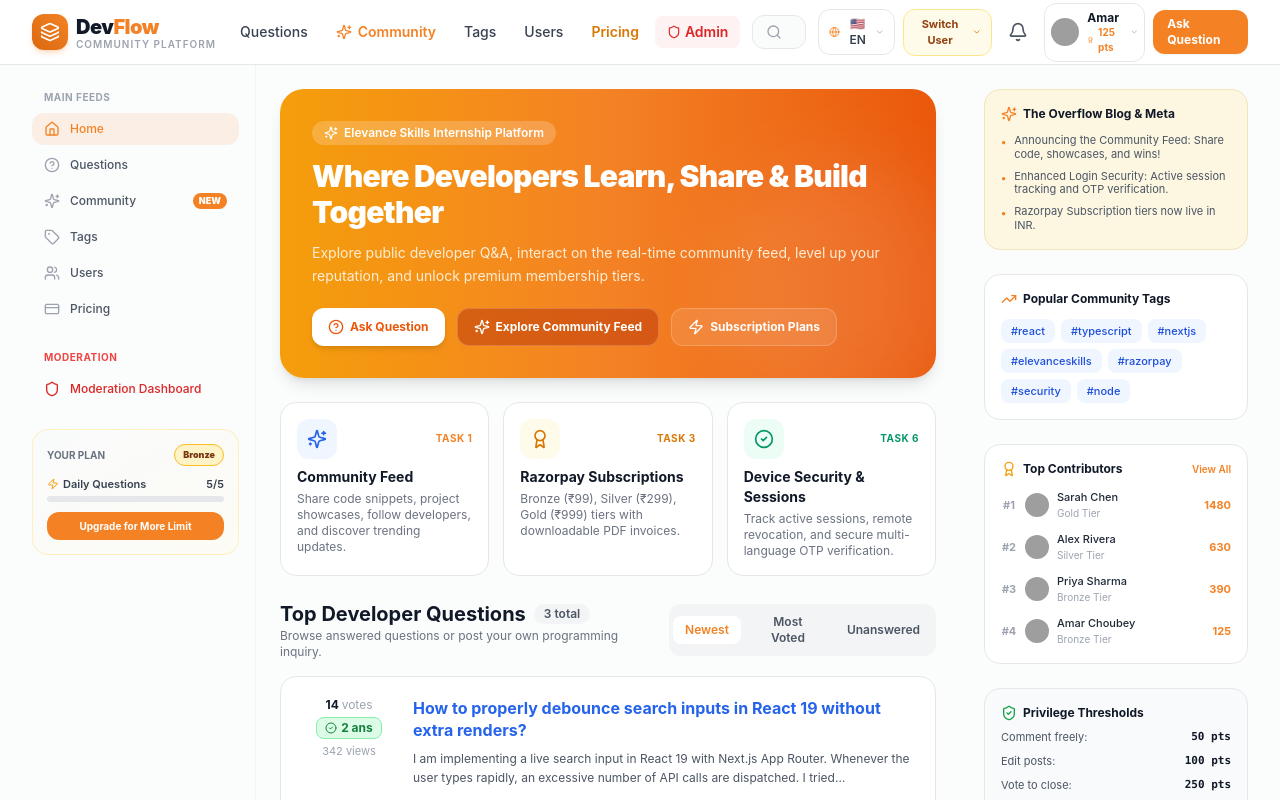
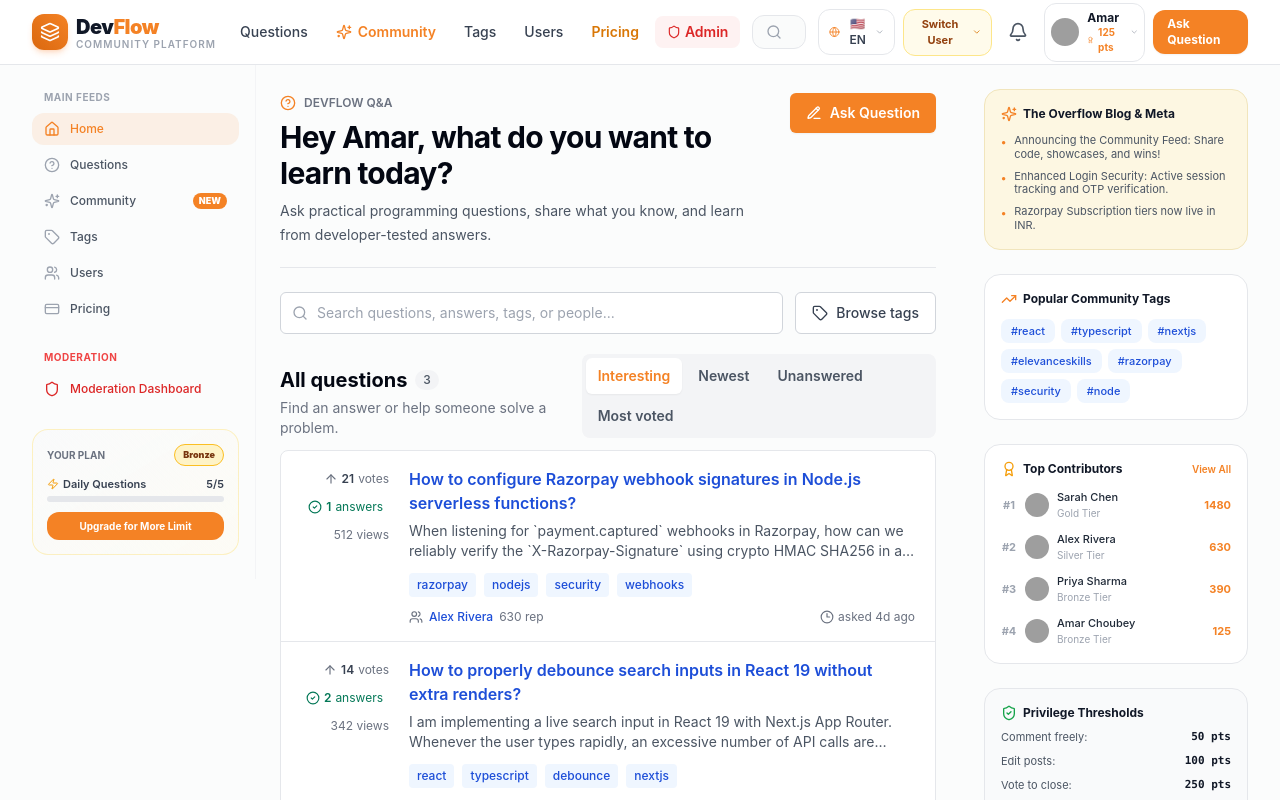
Before and after one commit to AmArChOuBeYu2/devflow-community-platform, a Next.js app: page / in a window 1280 px wide. Shown: the top 800 px of the page. Built offline with nearby package versions, Linux system fonts and the light colour scheme; grey boxes are pictures that could not be loaded.

Commit message:
Refactor home into Stack Overflow-style Q&A feed

```diff
--- a/src/app/page.tsx
+++ b/src/app/page.tsx
@@ -1,274 +1,194 @@
 "use client";
 
-import React, { useState } from "react";
+import React, { useMemo, useState } from "react";
 import Link from "next/link";
 import { Sidebar } from "@/components/layout/Sidebar";
 import { RightSidebar } from "@/components/layout/RightSidebar";
 import { useQuestions } from "@/context/QuestionsContext";
-import { useLanguage } from "@/context/LanguageContext";
 import { useAuth } from "@/context/AuthContext";
 import { useSubscription } from "@/context/SubscriptionContext";
-import {
-  HelpCircle,
-  Sparkles,
-  ArrowRight,
-  CheckCircle2,
-  TrendingUp,
-  MessageSquare,
-  Award,
-  Zap,
-  Tag,
-} from "lucide-react";
+import { Search, MessageSquare, CircleHelp, CheckCircle2, ArrowUp, Clock3, Tag, Users, ChevronRight, PencilLine } from "lucide-react";
+
+type QuestionTab = "interesting" | "newest" | "unanswered" | "votes";
+
+function timeAgo(value: string) {
+  const timestamp = new Date(value).getTime();
+  if (!Number.isFinite(timestamp)) return "recently";
+  const seconds = Math.max(0, Math.floor((Date.now() - timestamp) / 1000));
+  if (seconds < 60) return "just now";
+  if (seconds < 3600) return `${Math.floor(seconds / 60)}m ago`;
+  if (seconds < 86400) return `${Math.floor(seconds / 3600)}h ago`;
+  if (seconds < 604800) return `${Math.floor(seconds / 86400)}d ago`;
+  return new Date(value).toLocaleDateString(undefined, { month: "short", day: "numeric" });
+}
 
 export default function HomePage() {
   const { questions } = useQuestions();
-  const { t } = useLanguage();
-  const { user } = useAuth();
+  const { user, users } = useAuth();
   const { currentPlan, canAskQuestionToday } = useSubscription();
-
-  const [activeTab, setActiveTab] = useState<"newest" | "votes" | "unanswered">("newest");
-
+  const [tab, setTab] = useState<QuestionTab>("interesting");
+  const [search, setSearch] = useState("");
   const allowance = canAskQuestionToday();
 
-  const filteredQuestions = [...questions].sort((a, b) => {
-    if (activeTab === "votes") return b.votes - a.votes;
-    if (activeTab === "unanswered") return a.answersCount - b.answersCount;
-    return new Date(b.createdAt).getTime() - new Date(a.createdAt).getTime();
+  const visibleQuestions = useMemo(() => {
+    const term = search.trim().toLowerCase();
+    const filtered = questions.filter((question) => {
+      if (!term) return true;
+      return [
+        question.title,
+        question.body,
+        question.authorName,
+        ...question.tags,
+      ].some((value) => value.toLowerCase().includes(term));
     });
 
+    return filtered.sort((a, b) => {
+      if (tab === "newest") return new Date(b.createdAt).getTime() - new Date(a.createdAt).getTime();
+      if (tab === "unanswered") {
+        return Number(a.answersCount > 0) - Number(b.answersCount > 0) ||
+          new Date(b.createdAt).getTime() - new Date(a.createdAt).getTime();
+      }
+      if (tab === "votes") return b.votes - a.votes;
+      // A simple activity score keeps useful, active questions near the top.
+      const scoreA = a.votes * 2 + a.answersCount * 3 + Math.min(a.views, 1000) / 100;
+      const scoreB = b.votes * 2 + b.answersCount * 3 + Math.min(b.views, 1000) / 100;
+      return scoreB - scoreA;
+    });
+  }, [questions, search, tab]);
+
+  const tabs: { id: QuestionTab; label: string }[] = [
+    { id: "interesting", label: "Interesting" },
+    { id: "newest", label: "Newest" },
+    { id: "unanswered", label: "Unanswered" },
+    { id: "votes", label: "Most voted" },
+  ];
+
   return (
-    <div className="flex w-full">
+    <div className="flex w-full items-start gap-0">
       <Sidebar />
 
-      <main className="flex-1 py-6 md:px-6 space-y-6 min-w-0">
-        {/* Welcome Banner */}
-        <div className="relative overflow-hidden rounded-3xl bg-gradient-to-r from-amber-500 via-[#f48225] to-orange-600 p-6 sm:p-8 text-white shadow-lg">
-          <div className="relative z-10 max-w-xl space-y-3">
-            <span className="inline-flex items-center gap-1.5 px-3 py-1 rounded-full bg-white/20 text-white text-xs font-semibold backdrop-blur-md">
-              <Sparkles className="w-3.5 h-3.5" />
-              Elevance Skills Internship Platform
-            </span>
-            <h1 className="text-2xl sm:text-3xl font-black tracking-tight leading-tight">
-              Where Developers Learn, Share & Build Together
+      <main className="min-w-0 flex-1 px-0 py-5 md:px-6 md:py-7">
+        <div className="mb-6 flex flex-col gap-4 border-b border-gray-200 pb-5 dark:border-gray-800 sm:flex-row sm:items-start sm:justify-between">
+          <div className="min-w-0">
+            <div className="mb-2 inline-flex items-center gap-2 text-xs font-semibold text-gray-500 dark:text-gray-400">
+              <CircleHelp className="h-4 w-4 text-primary" />
+              DEVFLOW Q&A
+            </div>
+            <h1 className="text-2xl font-bold tracking-tight text-gray-950 dark:text-white sm:text-3xl">
+              {user ? `Hey ${user.name.split(" ")[0]}, what do you want to learn today?` : "Where developers find answers"}
             </h1>
-            <p className="text-sm text-orange-100 leading-relaxed">
-              Explore public developer Q&A, interact on the real-time community feed, level up your reputation, and unlock premium membership tiers.
+            <p className="mt-2 max-w-2xl text-sm leading-6 text-gray-600 dark:text-gray-400">
+              Ask practical programming questions, share what you know, and learn from developer-tested answers.
             </p>
-            <div className="flex flex-wrap gap-3 pt-2">
+          </div>
           <Link
             href="/questions/ask"
-                className="px-4 py-2.5 rounded-xl bg-white text-orange-600 font-bold text-xs hover:bg-orange-50 transition shadow-md flex items-center gap-1.5"
+            className="inline-flex shrink-0 items-center justify-center gap-2 rounded-md bg-primary px-4 py-2.5 text-sm font-semibold text-white shadow-sm transition hover:bg-primary-dark focus:outline-none focus:ring-2 focus:ring-primary focus:ring-offset-2"
           >
-                <HelpCircle className="w-4 h-4" />
-                {t.nav.askQuestion}
-              </Link>
-              <Link
-                href="/community"
-                className="px-4 py-2.5 rounded-xl bg-orange-700/60 hover:bg-orange-700 text-white font-bold text-xs transition border border-white/20 flex items-center gap-1.5"
-              >
-                <Sparkles className="w-4 h-4" />
-                Explore Community Feed
-              </Link>
-              <Link
-                href="/pricing"
-                className="px-4 py-2.5 rounded-xl bg-white/10 hover:bg-white/20 text-white font-bold text-xs transition border border-white/20 flex items-center gap-1.5"
-              >
-                <Zap className="w-4 h-4" />
-                Subscription Plans
-              </Link>
-            </div>
-          </div>
-          {/* Subtle background decoration */}
-          <div className="absolute -right-8 -bottom-10 w-64 h-64 bg-white/10 rounded-full blur-2xl pointer-events-none" />
-        </div>
-
-        {/* Feature Highlights Grid */}
-        <div className="grid grid-cols-1 sm:grid-cols-3 gap-3.5">
-          <Link
-            href="/community"
-            className="p-4 rounded-2xl border border-gray-200 dark:border-gray-800 bg-white dark:bg-gray-900 hover:border-primary/50 transition group"
-          >
-            <div className="flex items-center justify-between mb-2">
-              <div className="p-2.5 rounded-xl bg-blue-50 dark:bg-blue-950/40 text-blue-600">
-                <Sparkles className="w-5 h-5" />
-              </div>
-              <span className="text-[10px] font-bold uppercase text-primary tracking-wider">Task 1</span>
-            </div>
-            <h3 className="font-bold text-sm text-gray-900 dark:text-white group-hover:text-primary transition">
-              Community Feed
-            </h3>
-            <p className="text-xs text-gray-500 mt-1">
-              Share code snippets, project showcases, follow developers, and discover trending updates.
-            </p>
-          </Link>
-
-          <Link
-            href="/pricing"
-            className="p-4 rounded-2xl border border-gray-200 dark:border-gray-800 bg-white dark:bg-gray-900 hover:border-primary/50 transition group"
-          >
-            <div className="flex items-center justify-between mb-2">
-              <div className="p-2.5 rounded-xl bg-amber-50 dark:bg-amber-950/40 text-amber-600">
-                <Award className="w-5 h-5" />
-              </div>
-              <span className="text-[10px] font-bold uppercase text-amber-600 tracking-wider">Task 3</span>
-            </div>
-            <h3 className="font-bold text-sm text-gray-900 dark:text-white group-hover:text-primary transition">
-              Razorpay Subscriptions
-            </h3>
-            <p className="text-xs text-gray-500 mt-1">
-              Bronze (₹99), Silver (₹299), Gold (₹999) tiers with downloadable PDF invoices.
-            </p>
-          </Link>
-
-          <Link
-            href="/profile/security"
-            className="p-4 rounded-2xl border border-gray-200 dark:border-gray-800 bg-white dark:bg-gray-900 hover:border-primary/50 transition group"
-          >
-            <div className="flex items-center justify-between mb-2">
-              <div className="p-2.5 rounded-xl bg-emerald-50 dark:bg-emerald-950/40 text-emerald-600">
-                <CheckCircle2 className="w-5 h-5" />
-              </div>
-              <span className="text-[10px] font-bold uppercase text-emerald-600 tracking-wider">Task 6</span>
-            </div>
-            <h3 className="font-bold text-sm text-gray-900 dark:text-white group-hover:text-primary transition">
-              Device Security & Sessions
-            </h3>
-            <p className="text-xs text-gray-500 mt-1">
-              Track active sessions, remote revocation, and secure multi-language OTP verification.
-            </p>
+            <PencilLine className="h-4 w-4" />
+            Ask Question
           </Link>
         </div>
 
-        {/* Questions Header & Filter Tabs */}
-        <div className="space-y-4">
-          <div className="flex flex-col sm:flex-row sm:items-center justify-between gap-3">
-            <div>
-              <h2 className="text-xl font-bold text-gray-900 dark:text-white flex items-center gap-2">
-                <span>Top Developer Questions</span>
-                <span className="text-xs font-semibold px-2.5 py-0.5 rounded-full bg-gray-100 dark:bg-gray-800 text-gray-600 dark:text-gray-400">
-                  {questions.length} total
-                </span>
-              </h2>
-              <p className="text-xs text-gray-500">
-                Browse answered questions or post your own programming inquiry.
-              </p>
+        <div className="mb-5 flex flex-col gap-3 sm:flex-row">
+          <label className="relative block min-w-0 flex-1">
+            <Search className="pointer-events-none absolute left-3 top-1/2 h-4 w-4 -translate-y-1/2 text-gray-400" />
+            <input
+              value={search}
+              onChange={(event) => setSearch(event.target.value)}
+              placeholder="Search questions, answers, tags, or people..."
+              aria-label="Search questions"
+              className="w-full rounded-md border border-gray-300 bg-white py-2.5 pl-9 pr-3 text-sm text-gray-900 outline-none placeholder:text-gray-400 focus:border-blue-500 focus:ring-2 focus:ring-blue-100 dark:border-gray-700 dark:bg-gray-900 dark:text-white dark:focus:ring-blue-950"
+            />
+          </label>
+          <Link href="/tags" className="inline-flex items-center justify-center gap-2 rounded-md border border-gray-300 bg-white px-4 py-2.5 text-sm font-medium text-gray-700 hover:bg-gray-50 dark:border-gray-700 dark:bg-gray-900 dark:text-gray-200 dark:hover:bg-gray-800">
+            <Tag className="h-4 w-4" /> Browse tags
+          </Link>
         </div>
 
-            <div className="flex items-center space-x-1 bg-gray-100 dark:bg-gray-800 p-1 rounded-xl text-xs font-semibold">
+        <section aria-labelledby="questions-heading">
+          <div className="mb-3 flex flex-col gap-3 sm:flex-row sm:items-end sm:justify-between">
+            <div>
+              <div className="flex items-center gap-2">
+                <h2 id="questions-heading" className="text-xl font-bold text-gray-950 dark:text-white">All questions</h2>
+                <span className="rounded-full bg-gray-100 px-2 py-0.5 text-xs font-medium text-gray-600 dark:bg-gray-800 dark:text-gray-300">{visibleQuestions.length}</span>
+              </div>
+              <p className="mt-1 text-sm text-gray-500 dark:text-gray-400">Find an answer or help someone solve a problem.</p>
+            </div>
+            <div className="flex flex-wrap gap-1 rounded-lg bg-gray-100 p-1 dark:bg-gray-800" role="tablist" aria-label="Sort questions">
+              {tabs.map((item) => (
                 <button
-                onClick={() => setActiveTab("newest")}
-                className={`px-3 py-1.5 rounded-lg transition ${
-                  activeTab === "newest"
-                    ? "bg-white dark:bg-gray-900 text-primary shadow-xs"
-                    : "text-gray-600 dark:text-gray-400 hover:text-gray-900"
-                }`}
+                  key={item.id}
+                  type="button"
+                  role="tab"
+                  aria-selected={tab === item.id}
+                  onClick={() => setTab(item.id)}
+                  className={`rounded-md px-3 py-2 text-xs font-semibold transition sm:text-sm ${tab === item.id ? "bg-white text-primary shadow-sm dark:bg-gray-950" : "text-gray-600 hover:text-gray-950 dark:text-gray-300 dark:hover:text-white"}`}
                 >
-                Newest
+                  {item.label}
                 </button>
-              <button
-                onClick={() => setActiveTab("votes")}
-                className={`px-3 py-1.5 rounded-lg transition ${
-                  activeTab === "votes"
-                    ? "bg-white dark:bg-gray-900 text-primary shadow-xs"
-                    : "text-gray-600 dark:text-gray-400 hover:text-gray-900"
-                }`}
-              >
-                Most Voted
-              </button>
-              <button
-                onClick={() => setActiveTab("unanswered")}
-                className={`px-3 py-1.5 rounded-lg transition ${
-                  activeTab === "unanswered"
-                    ? "bg-white dark:bg-gray-900 text-primary shadow-xs"
-                    : "text-gray-600 dark:text-gray-400 hover:text-gray-900"
-                }`}
-              >
-                Unanswered
-              </button>
+              ))}
             </div>
           </div>
 
-          {/* Questions List */}
-          <div className="border border-gray-200 dark:border-gray-800 rounded-2xl bg-white dark:bg-gray-900 divide-y divide-gray-100 dark:divide-gray-800 overflow-hidden shadow-xs">
-            {filteredQuestions.map((q) => {
-              const hasAccepted = Boolean(q.acceptedAnswerId);
+          <div className="overflow-hidden rounded-lg border border-gray-200 bg-white dark:border-gray-800 dark:bg-gray-900">
+            {visibleQuestions.length === 0 ? (
+              <div className="px-6 py-14 text-center">
+                <Search className="mx-auto h-8 w-8 text-gray-300" />
+                <h3 className="mt-3 font-semibold text-gray-900 dark:text-white">No matching questions</h3>
+                <p className="mt-1 text-sm text-gray-500">Try a different search term or ask the first question.</p>
+                <Link href="/questions/ask" className="mt-4 inline-flex items-center gap-1 text-sm font-semibold text-primary hover:underline">Ask a question <ChevronRight className="h-4 w-4" /></Link>
+              </div>
+            ) : (
+              visibleQuestions.map((question) => {
+                const author = users.find((candidate) => candidate.id === question.authorId);
                 return (
-                <div
-                  key={q.id}
-                  className="p-5 hover:bg-gray-50/50 dark:hover:bg-gray-800/40 transition flex flex-col sm:flex-row items-start gap-4"
-                >
-                  {/* Stats Column */}
-                  <div className="flex sm:flex-col items-center gap-3 sm:gap-1 text-xs shrink-0 w-full sm:w-24 text-right">
-                    <span className="font-bold text-gray-900 dark:text-gray-100">
-                      {q.votes} <span className="text-gray-400 font-normal">votes</span>
+                  <article key={question.id} className="grid grid-cols-1 gap-3 border-b border-gray-200 px-4 py-4 last:border-b-0 dark:border-gray-800 sm:grid-cols-[88px_minmax(0,1fr)] sm:gap-5 sm:px-5">
+                    <div className="flex items-center gap-3 text-xs text-gray-500 sm:flex-col sm:items-end sm:gap-2 sm:pt-1">
+                      <span className="inline-flex items-center gap-1 sm:justify-end"><ArrowUp className="h-3.5 w-3.5" /> <strong className="font-semibold text-gray-700 dark:text-gray-200">{question.votes}</strong> votes</span>
+                      <span className={`inline-flex items-center gap-1 rounded px-1.5 py-1 sm:justify-end ${question.answersCount > 0 ? "text-emerald-700 dark:text-emerald-400" : "text-gray-500"}`}>
+                        {question.acceptedAnswerId ? <CheckCircle2 className="h-3.5 w-3.5" /> : <MessageSquare className="h-3.5 w-3.5" />}
+                        <strong className="font-semibold">{question.answersCount}</strong> answers
                       </span>
-                    <span
-                      className={`px-2 py-0.5 rounded-lg font-bold flex items-center gap-1 ${
-                        hasAccepted
-                          ? "bg-green-100 dark:bg-green-950/40 text-green-700 dark:text-green-300 border border-green-300 dark:border-green-800"
-                          : q.answersCount > 0
-                          ? "border border-green-600 text-green-600"
-                          : "text-gray-400"
-                      }`}
-                    >
-                      {hasAccepted && <CheckCircle2 className="w-3 h-3 shrink-0" />}
-                      <span>{q.answersCount} ans</span>
-                    </span>
-                    <span className="text-[11px] text-gray-400 font-normal">
-                      {q.views} views
-                    </span>
+                      <span className="hidden sm:inline">{question.views} views</span>
                     </div>
 
-                  {/* Content Column */}
-                  <div className="flex-1 min-w-0 space-y-2">
-                    <div className="flex items-center gap-2">
-                      <Link
-                        href={`/questions/${q.id}`}
-                        className="text-base font-bold text-blue-600 dark:text-blue-400 hover:text-primary transition leading-snug"
-                      >
-                        {q.title}
+                    <div className="min-w-0">
+                      <Link href={`/questions/${question.id}`} className="text-base font-semibold leading-6 text-blue-700 hover:text-blue-800 hover:underline dark:text-blue-400 dark:hover:text-blue-300">
+                        {question.title}
                       </Link>
-                      {q.isClosed && (
-                        <span className="text-[10px] font-bold px-2 py-0.5 rounded bg-gray-200 dark:bg-gray-800 text-gray-700 dark:text-gray-300">
-                          [Closed]
-                        </span>
-                      )}
-                    </div>
-
-                    <p className="text-xs text-gray-600 dark:text-gray-400 line-clamp-2 leading-relaxed">
-                      {q.body}
-                    </p>
-
-                    <div className="flex flex-wrap items-center justify-between gap-2 pt-1">
-                      {/* Tags */}
-                      <div className="flex flex-wrap gap-1.5">
-                        {q.tags.map((tag) => (
-                          <Link
-                            key={tag}
-                            href={`/questions?tag=${tag}`}
-                            className="px-2 py-0.5 rounded bg-blue-50 dark:bg-blue-950/40 text-blue-600 dark:text-blue-400 text-[11px] hover:bg-blue-100 transition"
-                          >
+                      <p className="mt-1.5 line-clamp-2 text-sm leading-5 text-gray-600 dark:text-gray-400">{question.body}</p>
+                      <div className="mt-3 flex flex-wrap items-center gap-2">
+                        {question.tags.map((tag) => (
+                          <Link key={tag} href={`/questions?tag=${encodeURIComponent(tag)}`} className="rounded bg-blue-50 px-2 py-1 text-xs font-medium text-blue-700 hover:bg-blue-100 dark:bg-blue-950/50 dark:text-blue-300 dark:hover:bg-blue-900/60">
                             {tag}
                           </Link>
                         ))}
                       </div>
-
-                      {/* Author */}
-                      <div className="flex items-center space-x-2 text-[11px] text-gray-500">
-                        {/* eslint-disable-next-line @next/next/no-img-element */}
-                        <img src={q.authorAvatar} alt={q.authorName} className="w-5 h-5 rounded-full object-cover" />
-                        <Link href={`/users/${q.authorId}`} className="font-medium text-gray-700 dark:text-gray-300 hover:text-primary">
-                          {q.authorName}
-                        </Link>
-                        <span className="font-bold text-primary">{q.authorReputation}</span>
-                        <span className="text-gray-400">• {new Date(q.createdAt).toLocaleDateString()}</span>
+                      <div className="mt-3 flex flex-wrap items-center justify-between gap-x-3 gap-y-1 text-xs text-gray-500 dark:text-gray-400">
+                        <span className="inline-flex items-center gap-1.5">
+                          <Users className="h-3.5 w-3.5" />
+                          <Link href={`/users/${question.authorId}`} className="font-medium text-blue-700 hover:underline dark:text-blue-400">{question.authorName}</Link>
+                          <span>{author?.reputation ?? question.authorReputation} rep</span>
+                        </span>
+                        <span className="inline-flex items-center gap-1"><Clock3 className="h-3.5 w-3.5" /> asked {timeAgo(question.createdAt)}</span>
                       </div>
                     </div>
+                  </article>
+                );
+              })
+            )}
           </div>
+        </section>
+
+        <div className="mt-5 flex flex-col gap-3 rounded-lg border border-gray-200 bg-gray-50 p-4 dark:border-gray-800 dark:bg-gray-900/60 sm:flex-row sm:items-center sm:justify-between">
+          <div>
+            <p className="text-sm font-semibold text-gray-900 dark:text-white">Your {currentPlan.name}</p>
+            <p className="mt-1 text-xs text-gray-600 dark:text-gray-400">
+              {allowance.remaining === "unlimited" ? "You can ask unlimited questions today." : `${allowance.remaining} of ${allowance.limit} questions remaining today.`}
+            </p>
           </div>
-              );
-            })}
-          </div>
+          {currentPlan.tier !== "gold" && <Link href="/pricing" className="inline-flex items-center gap-1 self-start text-sm font-semibold text-primary hover:underline sm:self-auto">Compare plans <ChevronRight className="h-4 w-4" /></Link>}
         </div>
       </main>
 
```
Lines whose indentation alone changed are shown as unchanged.
